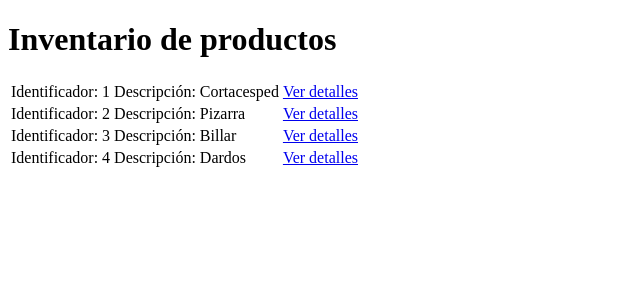
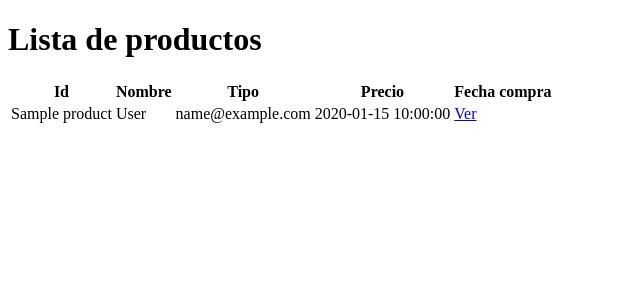
Before and after one commit to MiguelMartinCarballo/mvc2, a PHP site: page /product in a window 1280 px wide. Shown: the top 300 px of the page, without its empty margins (0-640 px from the left). Run offline with PHP 8.4, Linux system fonts and the light colour scheme; tables that the repository leaves empty or names only in its code hold one stand-in row (values such as "Sample post").

Commit message:
mvc04 inicio

```diff
--- a/app/controllers/ProductController.php
+++ b/app/controllers/ProductController.php
@@ -2,9 +2,10 @@
 
 namespace App\Controllers;
 
-include "../Product.php";
+include "../models/Product.php";
 //include_once "./vendor/autoload.php";
 use Dompdf\Dompdf;
+use App\Models\Product;
 
 class ProductController
 {
@@ -17,7 +18,7 @@ class ProductController
     {
         // echo "<br>Dentro index de PRODUCTCONTOLLER";
         // metodo home de Controller mvc00
-        $products = \Product::all();
+        $products = Product::all();
         require "../app/views/product.php";
     }
 
@@ -27,7 +28,7 @@ class ProductController
         // metodo show de Controller mvc00
 
         $id = $_GET["id"];
-        $product = \Product::find($id);
+        $product = Product::find($id);
         require "../app/views/show.php";
     }
 
--- a/app/models/Product.php
+++ b/app/models/Product.php
@@ -10,7 +10,13 @@ require_once '../core/Model.php';
 */
 class Product extends Model
 {
-    public static function all(){ }
+    public static function all(){
+        $db = Product::db();
+        $statement = $db->query('SELECT * FROM products');
+        $products = $statement->fetchAll(PDO::FETCH_CLASS, Product::class);
+
+        return $products;
+    }
     public static function find($id){ }
     public function insert(){ }
     public function delete(){ }
--- a/app/views/product.php
+++ b/app/views/product.php
@@ -8,17 +8,29 @@
 </head>
 
 <body>
-    <h1>Inventario de productos</h1>
-    <table>
-        <?php
-        foreach ($products as $item):
-        ?>
+    <h1>Lista de productos</h1>
+
+    <table class="table table-striped table-hover">
+        <tr>
+            <th>Id</th>
+            <th>Nombre</th>
+            <th>Tipo</th>
+            <th>Precio</th>
+            <th>Fecha compra</th>
+            <th></th>
+        </tr>
+
+        <?php foreach ($products as $key => $product) { ?>
             <tr>
-                <td>Identificador:  <?= $item[0] ?></td>
-                <td>Descripción:    <?= $item[1] ?></a></td>
-                <td><a href="?method=show&id=<?= $item[0] ?>">Ver detalles</a></td>
+            <td><?php echo $product->name ?></td>
+            <td><?php echo $product->surname ?></td>
+            <td><?php echo $product->email ?></td>
+            <td><?php echo $product->birthdate ?></td>
+            <td>
+            <a href="/product/show/<?php echo $product->id ?>" class="btn btn-primary">Ver </a>
+            </td>
             </tr>
-        <?php endforeach; ?>
+    <?php } ?>
     </table>
 </body>
 
```
